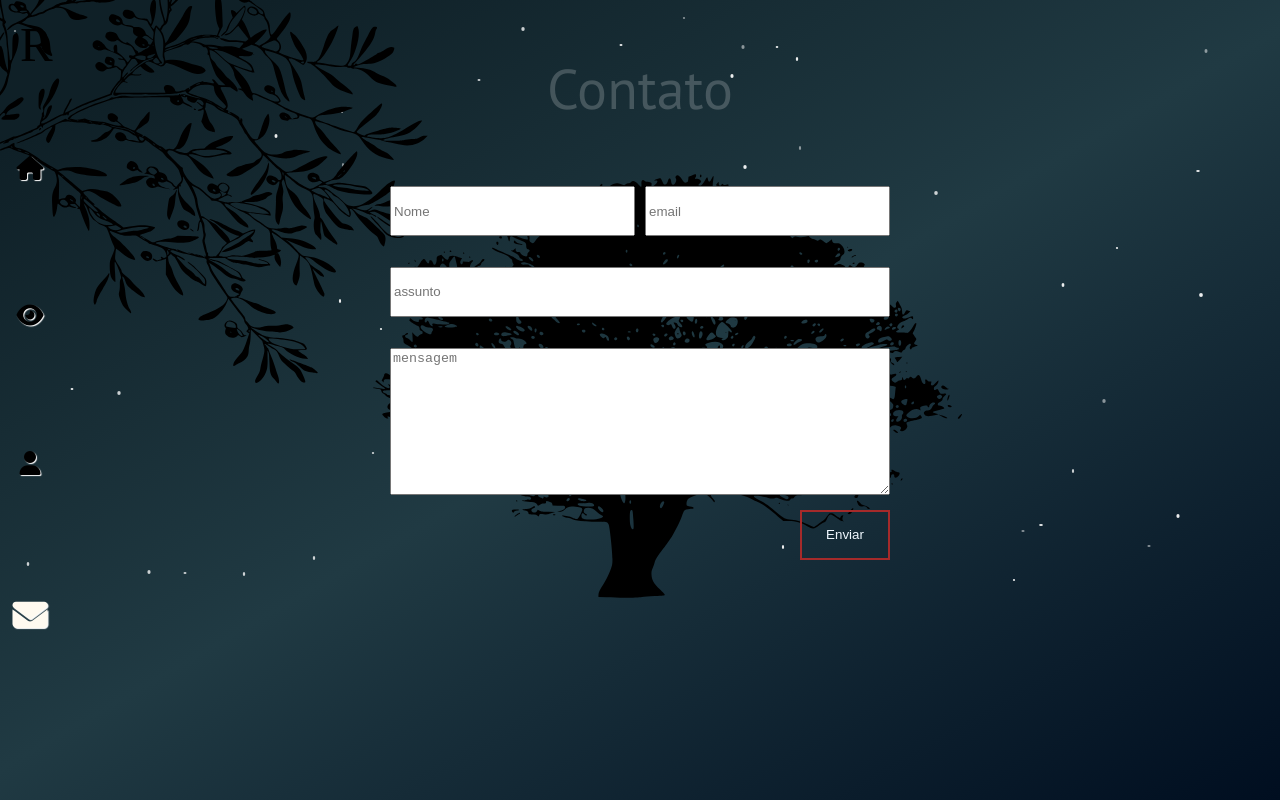
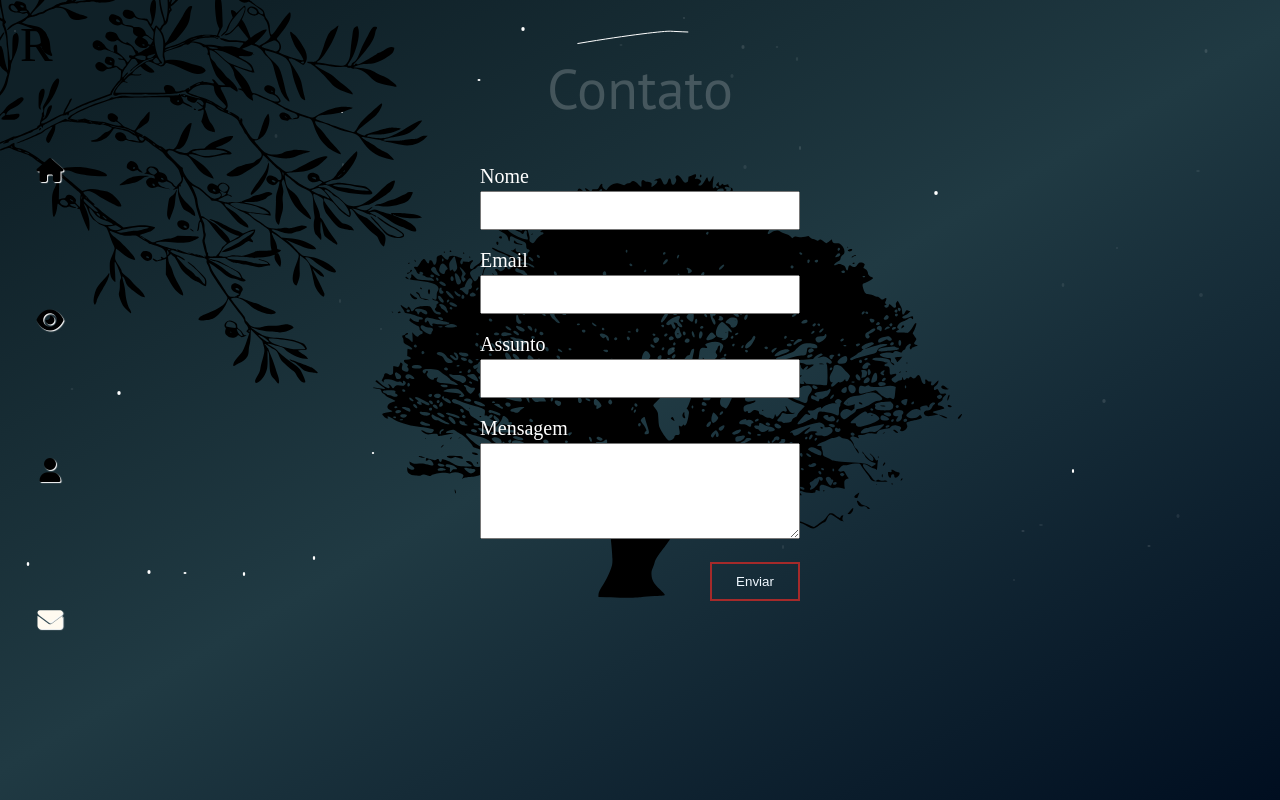
Before and after one commit to rodrigo-ida/personal-page, a React (Create React App) app: page /contact in a window 1280 px wide. Built offline with nearby package versions, Linux system fonts and the light colour scheme; a web font is replaced by a local one.

Commit message:
adding label in the contact form

```diff
--- a/src/assets/svg/background/moon.js
+++ b/src/assets/svg/background/moon.js
@@ -33,7 +33,7 @@ const MoonVariants = {
   initial: { x: -1461, y: -728 },
   animate: { x: -1150, y: -310, transition: { duration: 2 } },
   mobileInitial: { x: -2461, y: -728, scale: 0.3 },
-  mobileAnimate: { x: -1043, y: -268, transition: { duration: 2 } },
+  mobileAnimate: { x: -1083, y: -288, transition: { duration: 2 } },
 };
 
 const Moon = () => (
--- a/src/components/main/contact/mainContact.js
+++ b/src/components/main/contact/mainContact.js
@@ -14,103 +14,86 @@ const Main = styled.main`
     }
 
     .contact-wrapper {
+      height: auto;
+      padding-top: 60px;
 
-      height: 100%;
-      padding-top: 60px;
       .title {
         color: rgba(255, 255, 255, 0.2);
         font-size: 350%;
         text-align: center;
         position: relative;
         font-family: "PT Sans", sans-serif;
-        /* margin-top: 60px; */
       }
 
       .form-wrapper {
-
-
         padding: 50px 30px 0 30px;
         height: 85%;
+
 
         .contact-form {
           width: 100%;
           height: 80%;
-          display: grid;
-          grid-template-columns: 1fr;
-          grid-template-rows: 1fr 1fr 1fr 1fr 1fr 1 fr;
-          /* grid-gap: 5px 10px; */
+          display: flex;
+          flex-direction: column;
+
+
+          .name-wrapper,
+          .email-wrapper,
+          .subject-wrapper,
+          .message-wrapper {
+            color: white;
+            font-size: 20px;
+            width: 100%;
+            padding-bottom: 10px;
+
+            .name-label {
+              width: 100%;
+              display: block;
+              padding-bottom: 5px;
+            }
+          }
 
           input {
-            height: 50px;
+            padding: 10px;
+
             width: 100%;
             margin-bottom: 10px;
           }
 
-          .name-input {
-            /* grid-column: 1 / 3; */
-            grid-row: 1 / 2;
-          }
-          .email-input {
-            /* grid-column: 1 / 3; */
-            grid-row: 2 / 3;
-          }
-          .subject-input {
-            /* grid-column: 1 / 3; */
-            grid-row: 3 / 4;
-          }
+          .message-area {
 
-          .message-area {
-            /* grid-column: 1/3; */
-            grid-row: 4/6;
             margin-bottom: 10px;
+            width: 100%;
+            height: 85px;
           }
 
           .submit {
             background: transparent;
             border: brown 2px solid;
             width: 90px;
-            /* grid-column: 2/3; */
             margin-left: auto;
-            grid-row: 6/7;
+
             color: aliceblue;
             margin-top: 15px;
-
           }
         }
       }
     }
   }
   @media (min-width: 900px) {
-    overflow-x: hidden;
     height: 100%;
 
     .motion-div {
       background-color: transparent;
       height: 100%;
-      width: 100vw;
-      /* padding: 40px; */
-      /* padding-left: 80px; */
-      display: flex;
-      flex-direction: column;
-      .tree-wrapper{
+      .tree-wrapper {
         position: absolute;
         width: 100%;
         transform: translate(0px, -6px);
-
       }
     }
 
     .contact-wrapper {
-
-      padding-top: 60px;
-      .title {
-        color: rgba(255, 255, 255, 0.2);
-        font-size: 350%;
-        text-align: center;
-        position: relative;
-        font-family: "PT Sans", sans-serif;
-        /* margin-top: 0px; */
-      }
 
       .form-wrapper {
         padding: 0;
@@ -118,50 +101,35 @@ const Main = styled.main`
         margin-top: 0px;
 
         .contact-form {
-          width: 500px;
+          width: 20rem;
           height: 90%;
+          display: flex;
+          margin: 50px auto;
 
-          display: grid;
-          grid-template-columns: 1fr 1fr;
-          grid-template-rows: 1fr 1fr 1fr 1fr 1fr;
-          grid-gap: 5px 10px;
-          margin: 70px auto;
+          .name-wrapper,
+          .email-wrapper,
+          .subject-wrapper,
+          .message-wrapper {
+            color: white;
+            font-size: 20px;
+            width: 100%;
+            padding-bottom: 10px;
 
-          input {
-            height: 50px;
-            width: 100%;
-            margin-bottom: 10px;
-          }
-
-          .name-input {
-            grid-column: 1 / 2;
-            grid-row: 1 / 2;
-          }
-          .email-input {
-            grid-column: 2 / 3;
-            grid-row: 1 / 2;
-          }
-          .subject-input {
-            grid-column: 1 / 3;
-            grid-row: 2 / 3;
+            .name-label {
+              width: 100%;
+              display: block;
+              padding-bottom: 5px;
+            }
           }
 
           .message-area {
-            grid-column: 1/3;
-            grid-row: 3/5;
-            height: auto;
+
+            height: 6rem;
           }
 
           .submit {
-            background: transparent;
-            border: brown 2px solid;
-            width: 90px;
-            margin-left: auto;
-            grid-column: 2/2;
-            grid-row: 5/6;
-            color: aliceblue;
+
             margin-top: 0px;
-
           }
         }
       }
--- a/src/components/sidebar/navbar.js
+++ b/src/components/sidebar/navbar.js
@@ -28,12 +28,19 @@ const Navbar = (props) => {
     return (
       <li className="navbar-list-item" key={i + "navbarLinks"}>
         <NavLink
-          onClick={()=> setclicked(false)}
+          onClick={() => setclicked(false)}
           to={e.url}
           exact
-          activeStyle={{ color: "floralwhite", fontSize: "35px" }}
+          activeStyle={{ color: "floralwhite", fontSize: "25px" }}
         >
-          {clicked ? e.description : <i className={e.fontAwesomeClass}></i>}
+          {clicked ? (
+            e.description
+          ) : (
+            <div className="link-wrapper">
+              <i className={e.fontAwesomeClass}></i>
+              <span className="link-description">{e.description}</span>
+            </div>
+          )}
         </NavLink>
       </li>
     );
@@ -42,15 +49,17 @@ const Navbar = (props) => {
   return (
     <StyledNavbar clicked={clicked} pathname={props.pathname}>
       <div className="logo-wrapper">
-        <Link to="/" className="logo">R</Link>
+        <Link to="/" className="logo">
+          R
+        </Link>
       </div>
       {window.outerWidth > 600 ? (
-        <NavbarList pathname={props.pathname} >{links}</NavbarList>
+        <NavbarList pathname={props.pathname}>{links}</NavbarList>
       ) : (
         <div className="burger-button-wrapper">
           <BurgerButton clicked={clicked} setclicked={setclicked} />
           <NavbarMobileModal clicked={clicked}>
-            <NavbarList >{links}</NavbarList>
+            <NavbarList>{links}</NavbarList>
           </NavbarMobileModal>
         </div>
       )}
--- a/src/components/sidebar/navbarList.js
+++ b/src/components/sidebar/navbarList.js
@@ -31,17 +31,38 @@ const StyledNavbarList = styled.ul`
     .navbar-list-item {
       padding: 10px 0 20px 0;
       text-align: center;
+
       a {
         color: black;
-        text-shadow: 1px 1px 1px ${ props => props.pathname === "/" ? 'black' : 'white'};
+        text-shadow: 1px 1px 1px
+          ${(props) => (props.pathname === "/" ? "black" : "white")};
         font-size: 24px;
+
+        .link-wrapper {
+          .link-description {
+            display: none;
+          }
+        }
+        :hover {
+          .link-description {
+            display: inline;
+          }
+          .fas{
+            display: none
+          }
+
+        }
       }
     }
   }
 `;
 
 const navbarList = (props) => {
-  return <StyledNavbarList pathname={props.pathname}>{props.children}</StyledNavbarList>;
+  return (
+    <StyledNavbarList pathname={props.pathname}>
+      {props.children}
+    </StyledNavbarList>
+  );
 };
 
 export default navbarList;
--- a/src/components/sidebar/styledNavbar.js
+++ b/src/components/sidebar/styledNavbar.js
@@ -36,7 +36,7 @@ const StyledNavbar = styled.nav`
   }
 
   @media (min-width: 900px) {
-    width: 60px;
+    width: 100px;
     height: 100vh;
     background-color: transparent;
     position: fixed;
--- a/src/pages/contact/contact.js
+++ b/src/pages/contact/contact.js
@@ -4,7 +4,7 @@ import Background from "../../components/background/background";
 import Tree from "../../assets/svg/background/tree";
 import Branch from "../../assets/svg/background/treeBranch";
 import Stars from "../../assets/svg/background/stars";
-import Main from '../../components/main/contact/mainContact';
+import Main from "../../components/main/contact/mainContact";
 
 const Projects = () => {
   const backgroundVariants = {
@@ -17,22 +17,24 @@ const Projects = () => {
   const backgroundStyle = {
     width: "100vw",
     height: "100vh",
-    position: 'fixed',
+    position: "fixed",
     display: "flex",
     flexDirection: "column",
     zIndex: -1,
-    justifyContent: 'space-between',
+    justifyContent: "space-between",
   };
 
   return (
     <Main>
       <motion.div className="motion-div">
-        <Background backgroundStyle={backgroundStyle} backgroundVariants={backgroundVariants}>
+        <Background
+          backgroundStyle={backgroundStyle}
+          backgroundVariants={backgroundVariants}
+        >
           <Branch />
           <FallingStars />
           <Stars />
           <div className="tree-wrapper">
-
             <Tree />
           </div>
         </Background>
@@ -44,31 +46,39 @@ const Projects = () => {
               action="https://php.rodrigoida.com.br/contactForm.php"
               method="POST"
             >
+              <div className="name-wrapper">
+                <label className="name-label">Nome</label>
                 <input
                   type="text"
                   name="name"
                   className="contact-input name-input"
-                placeholder="Nome"
                 />
+              </div>
+              <div className="email-wrapper">
+                <label className="name-label">Email</label>
                 <input
                   type="mail"
                   name="email"
                   className="contact-input email-input"
-                placeholder="email"
                 />
+              </div>
+              <div className="subject-wrapper">
+                <label className="name-label">Assunto</label>
                 <input
                   type="text"
                   name="subject"
                   className="contact-input subject-input"
-                placeholder="assunto"
                 />
+              </div>
+              <div className="message-wrapper">
+                <label className="name-label">Mensagem</label>
                 <textarea
-                cols="50"
+                  // cols="50"
                   name="message"
-                rows="20"
+                  rows="10"
                   className="message-area"
-                placeholder="mensagem"
                 />
+              </div>
               <input
                 type="submit"
                 name="submit"
```
Also changed, not shown: 1 other file (tests, documents, lock files or other folders). Lines whose indentation alone changed are shown as unchanged.
